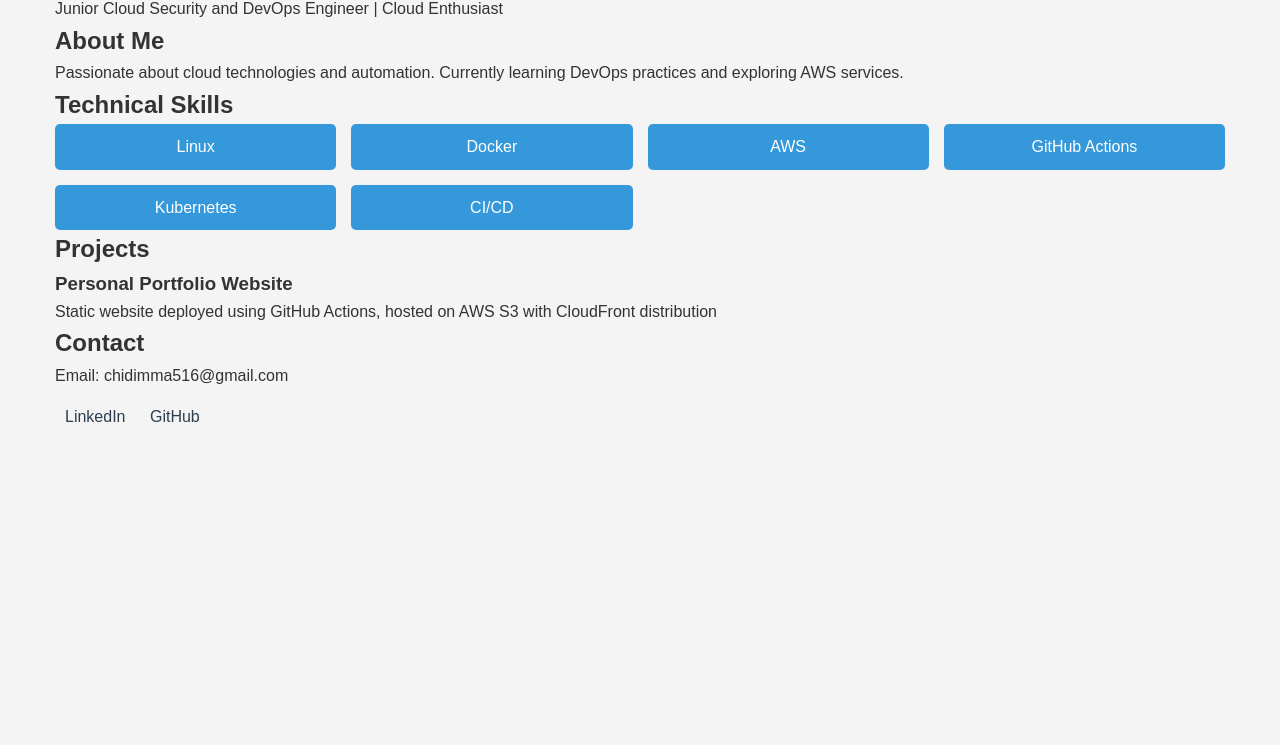
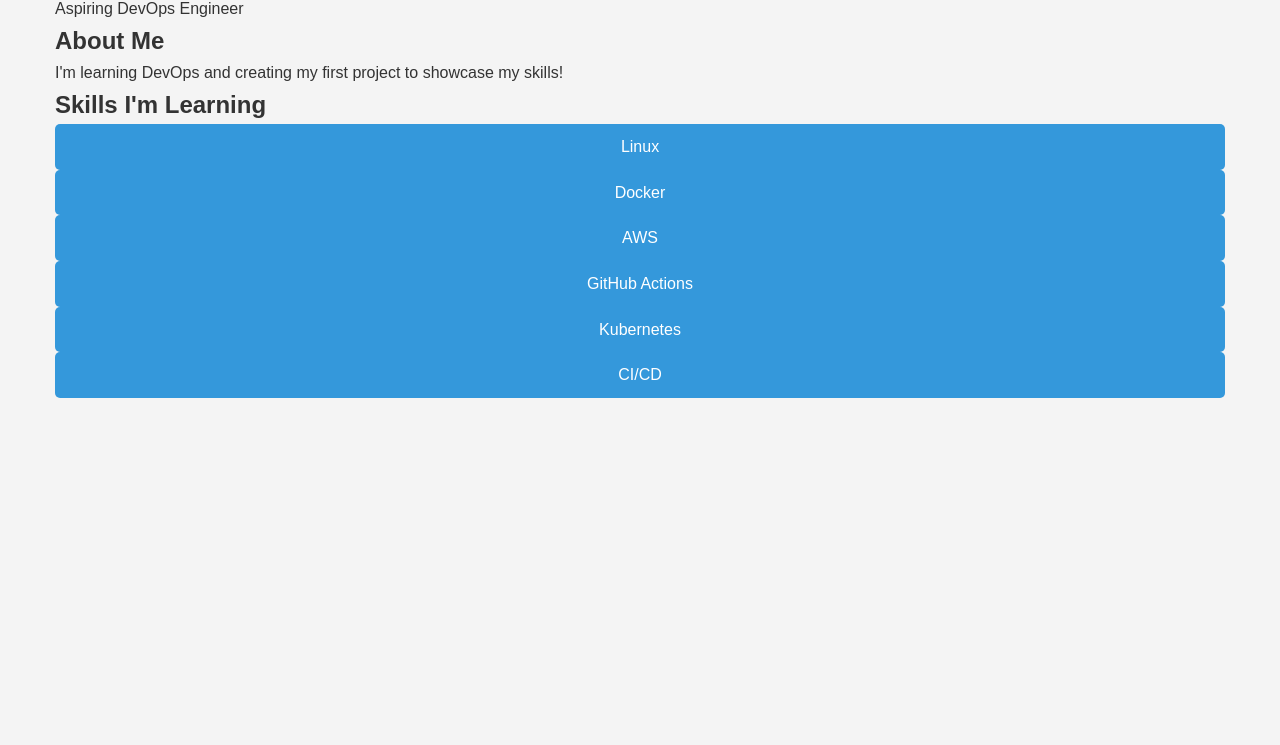
Before and after one commit to dimani001/personal-portfolio, a plain HTML site: page index.html in a window 1280 px wide. Shown: the part 55-800 px from the top of the page. Drawn offline with Linux system fonts and the light colour scheme.

Commit message:
updated html,css

```diff
--- a/index.html
+++ b/index.html
@@ -2,52 +2,31 @@
 <html lang="en">
 <head>
     <meta charset="UTF-8">
-    <meta name="viewport" content="width=device-width, initial-scale=1.0">
-    <title>Your Name - DevOps Portfolio</title>
+    <title>My DevOps Journey</title>
     <link rel="stylesheet" href="styles.css">
 </head>
 <body>
     <div class="container">
         <header>
-            <h1>Ani Chinecherem Chidimma</h1>
-            <p>Junior Cloud Security and DevOps Engineer | Cloud Enthusiast</p>
+            <h1>Your Name</h1>
+            <p>Aspiring DevOps Engineer</p>
         </header>
 
         <section id="about">
             <h2>About Me</h2>
-            <p>Passionate about cloud technologies and automation. Currently learning DevOps practices and exploring AWS services.</p>
+            <p>I'm learning DevOps and creating my first project to showcase my skills!</p>
         </section>
 
         <section id="skills">
-            <h2>Technical Skills</h2>
-            <div class="skills-grid">
+            <h2>Skills I'm Learning</h2>
+            <ul>
                 <div class="skill-item">Linux</div>
                 <div class="skill-item">Docker</div>
                 <div class="skill-item">AWS</div>
                 <div class="skill-item">GitHub Actions</div>
                 <div class="skill-item">Kubernetes</div>
                 <div class="skill-item">CI/CD</div>
-            </div>
-        </section>
-
-        <section id="projects">
-            <h2>Projects</h2>
-            <div class="project-list">
-                <div class="project-item">
-                    <h3>Personal Portfolio Website</h3>
-                    <p>Static website deployed using GitHub Actions, hosted on AWS S3 with CloudFront distribution</p>
-                </div>
-                <!-- Add more projects as you complete them -->
-            </div>
-        </section>
-
-        <section id="contact">
-            <h2>Contact</h2>
-            <p>Email: chidimma516@gmail.com</p>
-            <div class="social-links">
-                <a href="https://linkedin.com/in/ani-chinecherem" target="_blank">LinkedIn</a>
-                <a href="https://github.com/dimani001" target="_blank">GitHub</a>
-            </div>
+            </ul>
         </section>
     </div>
 </body>
```
